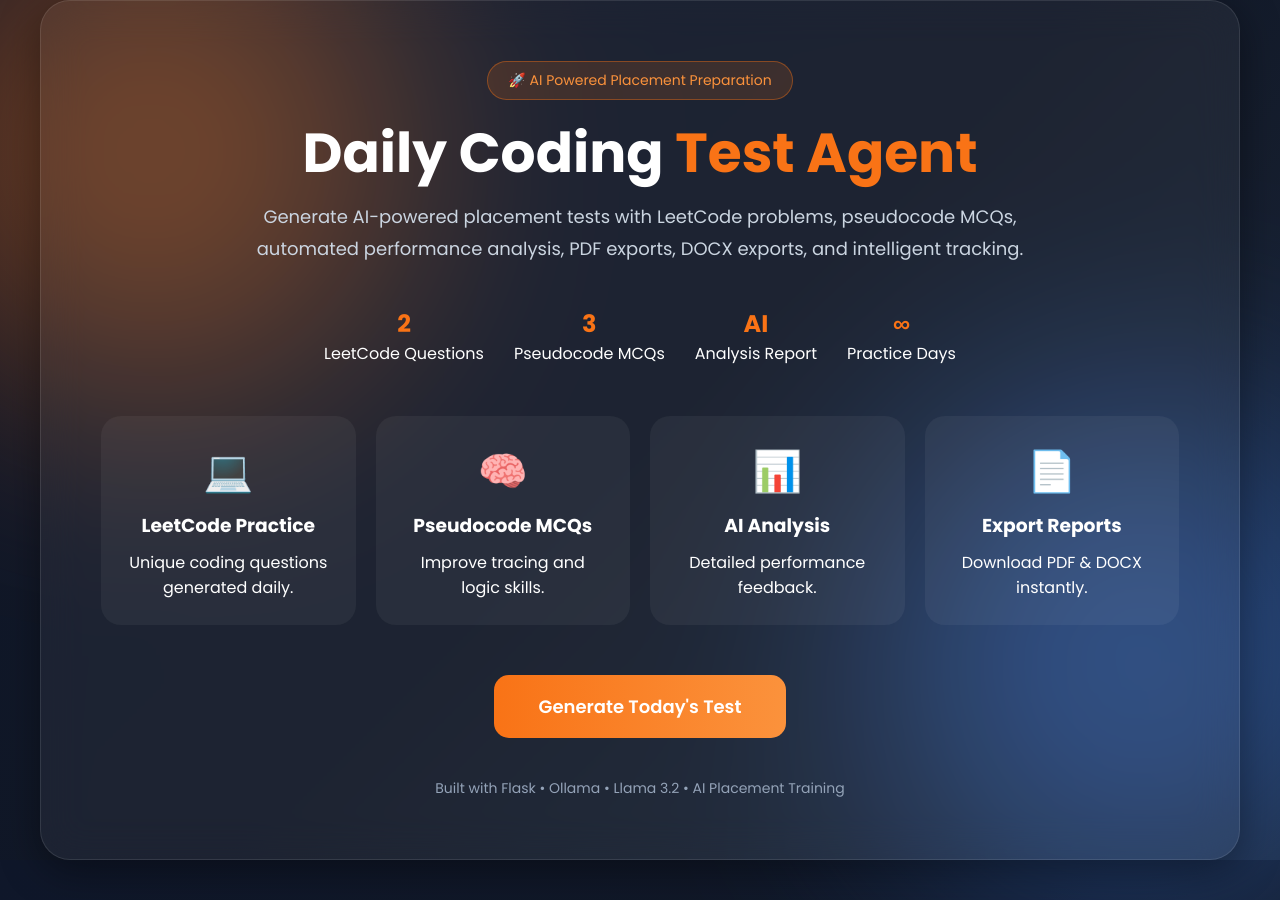
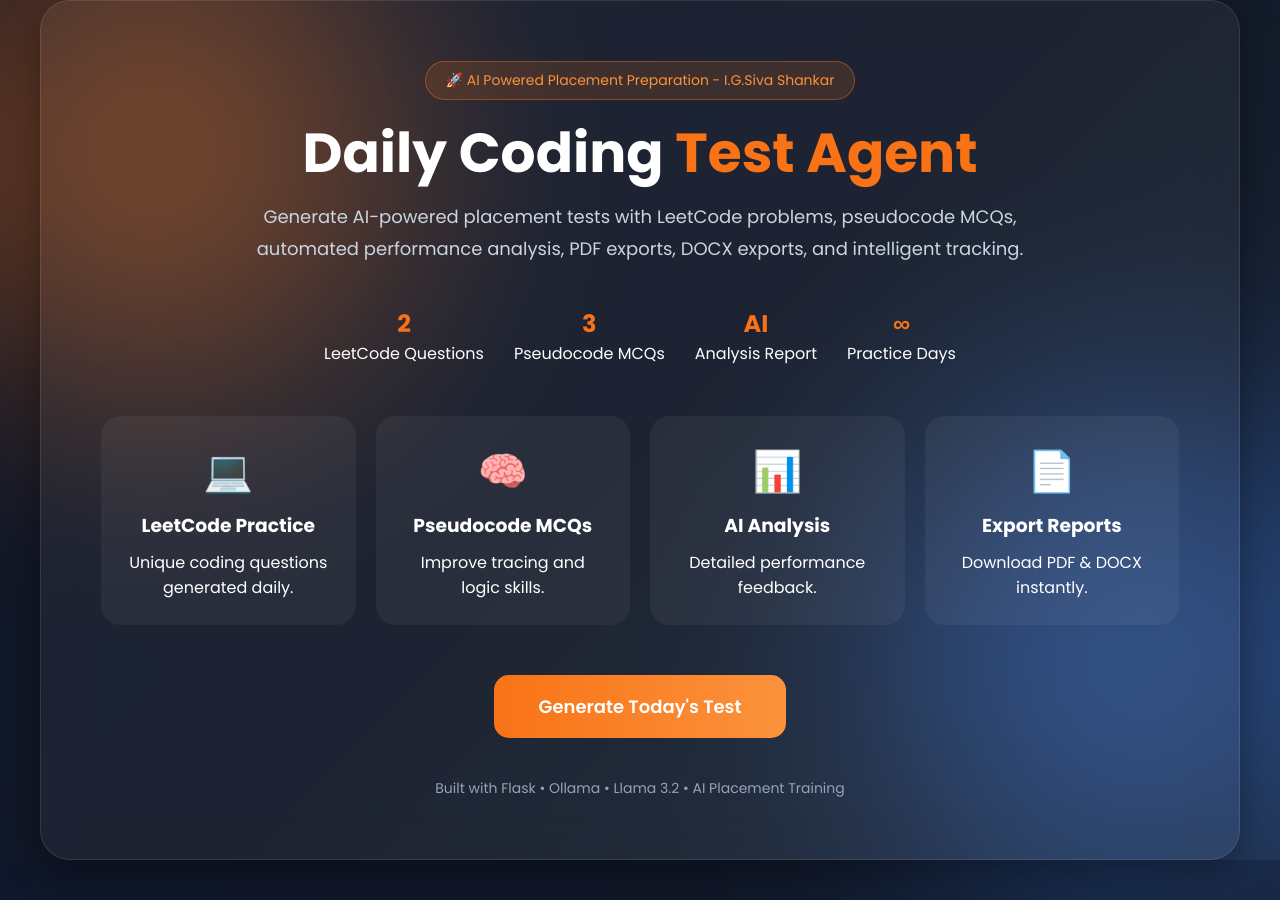
Before and after one commit to shankar-irla/Daily_test_Gen_Portal, a Flask app: page / in a window 1280 px wide; the page is wider, and only the part inside the window is pictured. Run offline with Flask 3, Linux system fonts and the light colour scheme.

Commit message:
name added

```diff
--- a/templates/index.html
+++ b/templates/index.html
@@ -201,7 +201,7 @@
     <div class="glass">
 
         <div class="badge">
-            🚀 AI Powered Placement Preparation
+            🚀 AI Powered Placement Preparation - I.G.Siva Shankar
         </div>
 
         <h1>
```
